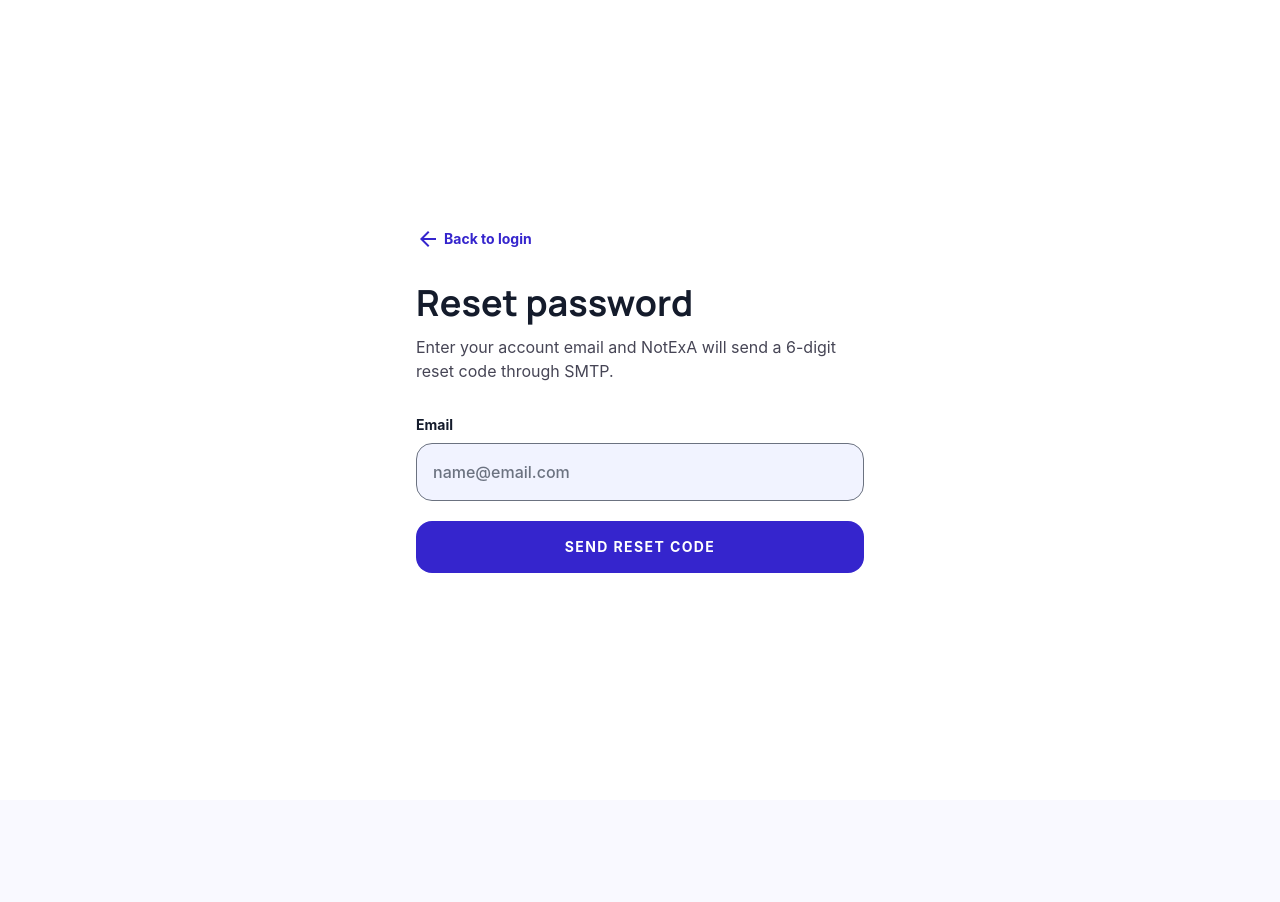
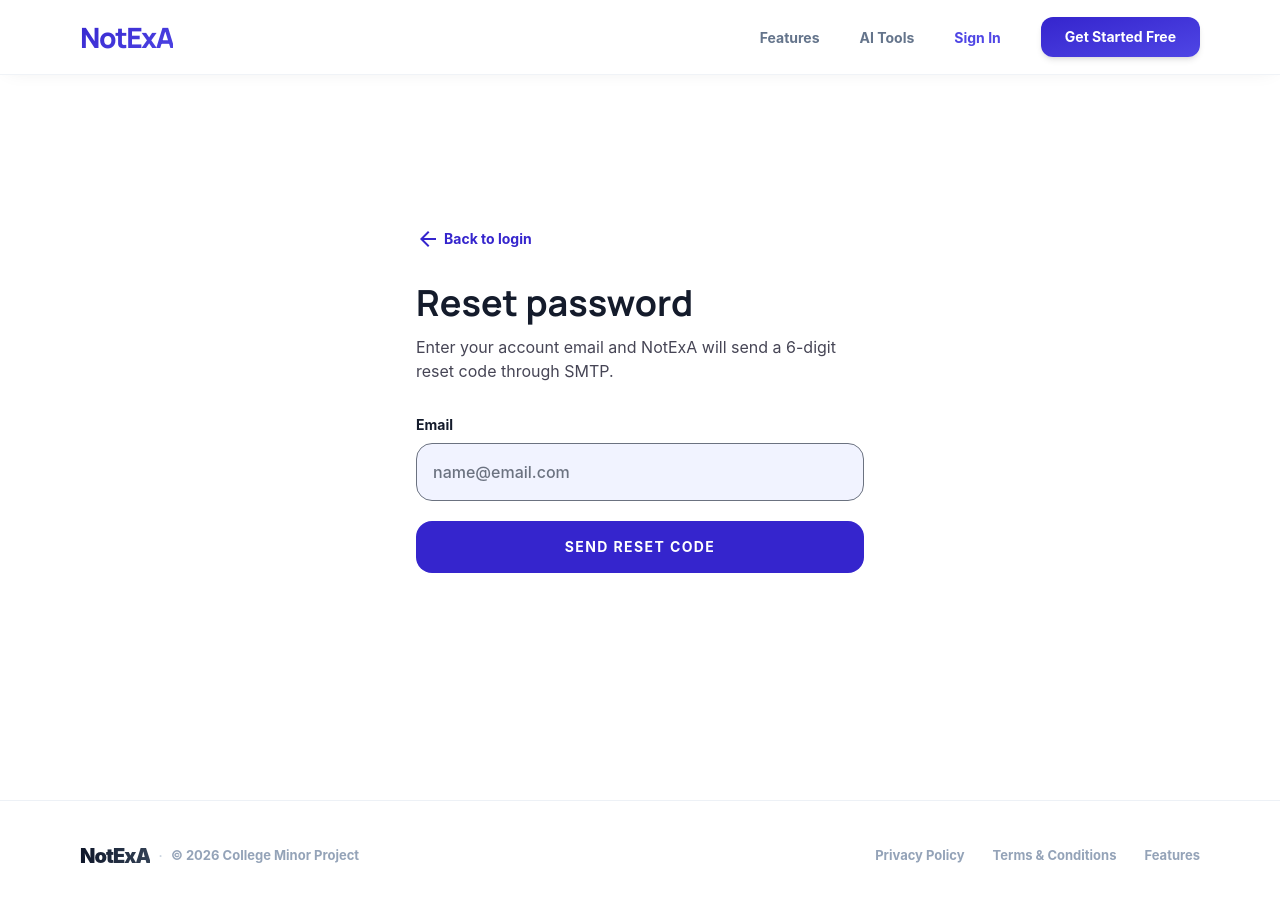
Before and after one commit to mahendrajungthapa/notexa, a Next.js app in the folder frontend/: page /auth/forgot-password in a window 1280 px wide. Shown: the top 902 px of the page. Before the commit the page ends 800 px from the top, so only its background shows below. Built offline with nearby package versions, Linux system fonts and the light colour scheme; no server answers.

Commit message:
Unify public header footer and legal pages

```diff
--- a/frontend/src/app/auth/forgot-password/page.tsx
+++ b/frontend/src/app/auth/forgot-password/page.tsx
@@ -5,6 +5,8 @@ import Link from 'next/link';
 import { useRouter } from 'next/navigation';
 import toast from 'react-hot-toast';
 import { authApi } from '@/services/api';
+import AuthHeader from '@/components/AuthHeader';
+import SiteFooter from '@/components/SiteFooter';
 
 export default function ForgotPasswordPage() {
   const router = useRouter();
@@ -53,7 +55,9 @@ export default function ForgotPasswordPage() {
   };
 
   return (
-    <main className="min-h-screen flex items-center justify-center bg-surface-container-lowest px-5 sm:px-6 py-10 sm:py-12">
+    <>
+    <AuthHeader active="login" />
+    <main className="min-h-screen flex items-center justify-center bg-surface-container-lowest px-5 sm:px-6 py-24">
       <div className="w-full max-w-md">
         <Link href="/auth/login" className="mb-8 inline-flex items-center text-sm font-bold text-primary hover:opacity-80">
           <span className="material-symbols-outlined mr-1 text-base">arrow_back</span>
@@ -144,5 +148,7 @@ export default function ForgotPasswordPage() {
         )}
       </div>
     </main>
+    <SiteFooter />
+    </>
   );
 }
--- a/frontend/src/app/auth/login/page.tsx
+++ b/frontend/src/app/auth/login/page.tsx
@@ -7,6 +7,7 @@ import { authApi } from '@/services/api';
 import { useAuthStore } from '@/contexts/authStore';
 import toast from 'react-hot-toast';
 import AuthHeader from '@/components/AuthHeader';
+import SiteFooter from '@/components/SiteFooter';
 
 export default function LoginPage() {
   const router = useRouter();
@@ -40,9 +41,9 @@ export default function LoginPage() {
   return (
     <>
     <AuthHeader active="login" />
-    <main className="min-h-screen grid lg:grid-cols-2 pt-16">
+    <main className="min-h-screen bg-surface-container-lowest px-4 py-24 sm:px-6 flex items-center justify-center">
       {/* Section 1: Brand Message / Visual side (Left side on Desktop) */}
-      <section className="relative overflow-hidden flex flex-col justify-center px-8 lg:px-24 py-16 lg:py-0 bg-surface-container-low textured-bg min-h-[50vh] lg:min-h-screen">
+      <section className="hidden">
         {/* Background Decorative Element */}
         <div className="absolute -top-24 -left-24 w-96 h-96 bg-primary-fixed-dim/30 rounded-full blur-[120px]"></div>
 
@@ -88,8 +89,8 @@ export default function LoginPage() {
       </section>
 
       {/* Section 2: Auth / Login Flow side (Right side on Desktop) */}
-      <section className="flex flex-col justify-center items-center px-8 lg:px-20 py-20 lg:py-0 bg-surface-container-lowest min-h-screen">
-        <div className="w-full max-w-md">
+      <section className="w-full max-w-md">
+        <div className="w-full">
           <div className="mb-10 text-center">
             <h2 className="text-4xl font-headline font-bold text-on-surface mb-3 tracking-tight">Welcome back</h2>
             <p className="text-on-surface-variant font-body">Log in to your NotExA Account</p>
@@ -202,13 +203,14 @@ export default function LoginPage() {
           <div className="mt-16 text-center">
             <p className="text-[10px] text-outline-variant font-bold uppercase tracking-[0.2em] leading-loose max-w-xs mx-auto">
               By signing in, you agree to our <br />
-              <Link className="hover:text-on-surface transition-colors" href="#">Terms of Service</Link> &amp;
-              <Link className="hover:text-on-surface transition-colors ml-1" href="#">Privacy Policy</Link>
+              <Link className="hover:text-on-surface transition-colors" href="/terms-and-conditions">Terms of Service</Link> &amp;
+              <Link className="hover:text-on-surface transition-colors ml-1" href="/privacy-policy">Privacy Policy</Link>
             </p>
           </div>
         </div>
       </section>
     </main>
+    <SiteFooter />
     </>
   );
 }
--- /dev/null
+++ b/frontend/src/app/privacy-policy/page.tsx
@@ -0,0 +1,35 @@
+import AuthHeader from '@/components/AuthHeader';
+import SiteFooter from '@/components/SiteFooter';
+
+export default function PrivacyPolicyPage() {
+  return (
+    <>
+      <AuthHeader />
+      <main className="min-h-screen bg-[#f8f9ff] px-6 py-28 lg:px-20">
+        <article className="mx-auto max-w-3xl rounded-3xl border border-slate-200 bg-white p-6 shadow-sm sm:p-10">
+          <p className="text-xs font-black uppercase tracking-[0.25em] text-indigo-600">NotExA</p>
+          <h1 className="mt-3 text-3xl font-black tracking-tight text-slate-950 sm:text-4xl">Privacy Policy</h1>
+          <p className="mt-4 text-sm font-semibold leading-7 text-slate-500">
+            NotExA stores the account, notes, files, collaboration, and friend data needed to run the study workspace. We use this data to authenticate users, sync notes, manage sharing permissions, send verification or password reset emails, and operate admin-managed AI features.
+          </p>
+
+          <div className="mt-8 space-y-7 text-sm leading-7 text-slate-600">
+            <section>
+              <h2 className="text-lg font-black text-slate-900">Data We Collect</h2>
+              <p className="mt-2">We collect profile details, login credentials, notes, uploaded files, friend relationships, sharing activity, and app settings. Email verification and reset codes are stored only as hashes with expiry times.</p>
+            </section>
+            <section>
+              <h2 className="text-lg font-black text-slate-900">How Data Is Used</h2>
+              <p className="mt-2">Your data is used to provide the NotExA app experience, including note editing, file preview, sharing, real-time collaboration, SMTP emails, and AI requests through server-side admin API keys.</p>
+            </section>
+            <section>
+              <h2 className="text-lg font-black text-slate-900">Your Control</h2>
+              <p className="mt-2">You control what you create and share. Admins can manage platform settings and user status. You can delete notes and files from your workspace subject to app retention and backup practices.</p>
+            </section>
+          </div>
+        </article>
+      </main>
+      <SiteFooter />
+    </>
+  );
+}
--- /dev/null
+++ b/frontend/src/app/terms-and-conditions/page.tsx
@@ -0,0 +1,35 @@
+import AuthHeader from '@/components/AuthHeader';
+import SiteFooter from '@/components/SiteFooter';
+
+export default function TermsAndConditionsPage() {
+  return (
+    <>
+      <AuthHeader />
+      <main className="min-h-screen bg-[#f8f9ff] px-6 py-28 lg:px-20">
+        <article className="mx-auto max-w-3xl rounded-3xl border border-slate-200 bg-white p-6 shadow-sm sm:p-10">
+          <p className="text-xs font-black uppercase tracking-[0.25em] text-indigo-600">NotExA</p>
+          <h1 className="mt-3 text-3xl font-black tracking-tight text-slate-950 sm:text-4xl">Terms & Conditions</h1>
+          <p className="mt-4 text-sm font-semibold leading-7 text-slate-500">
+            By using NotExA, you agree to use the platform responsibly for note-taking, file management, collaboration, and study workflows.
+          </p>
+
+          <div className="mt-8 space-y-7 text-sm leading-7 text-slate-600">
+            <section>
+              <h2 className="text-lg font-black text-slate-900">Account Responsibility</h2>
+              <p className="mt-2">Keep your login details secure. You are responsible for activity from your account and for ensuring shared notes and files are appropriate to share with collaborators.</p>
+            </section>
+            <section>
+              <h2 className="text-lg font-black text-slate-900">Content & Files</h2>
+              <p className="mt-2">Only upload files and notes you have the right to store or share. Do not use NotExA to distribute harmful, illegal, or unauthorized content.</p>
+            </section>
+            <section>
+              <h2 className="text-lg font-black text-slate-900">AI Features</h2>
+              <p className="mt-2">AI output is generated through admin-configured providers and should be reviewed before use. NotExA is a study assistant, not a replacement for your own judgment or academic requirements.</p>
+            </section>
+          </div>
+        </article>
+      </main>
+      <SiteFooter />
+    </>
+  );
+}
--- a/frontend/src/components/AuthHeader.tsx
+++ b/frontend/src/components/AuthHeader.tsx
@@ -1,7 +1,6 @@
 'use client';
 
 import Link from 'next/link';
-import { FileText } from 'lucide-react';
 
 type AuthHeaderProps = {
   active?: 'login' | 'register';
@@ -9,29 +8,33 @@ type AuthHeaderProps = {
 
 export default function AuthHeader({ active }: AuthHeaderProps) {
   return (
-    <header className="fixed inset-x-0 top-0 z-50 border-b border-white/20 bg-white/85 backdrop-blur-xl shadow-sm">
-      <div className="mx-auto flex h-16 max-w-7xl items-center justify-between px-4 sm:px-6 lg:px-8">
-        <Link href="/" className="flex items-center gap-3">
-          <span className="flex h-9 w-9 items-center justify-center rounded-xl bg-indigo-600 text-white shadow-md shadow-indigo-600/20">
-            <FileText size={19} strokeWidth={2.5} />
-          </span>
-          <span className="text-xl font-black tracking-tight text-slate-900">NotExA</span>
+    <header className="fixed left-0 right-0 top-0 z-50 border-b border-slate-200/50 bg-white/85 px-6 py-4 shadow-[0_2px_20px_-8px_rgba(0,0,0,0.1)] backdrop-blur-xl transition-all duration-300 lg:px-20">
+      <div className="mx-auto flex max-w-[1400px] items-center justify-between">
+        <Link href="/" className="flex items-center gap-1.5 group">
+          <span className="text-[28px] font-black tracking-tighter bg-gradient-to-br from-[#3525cd] to-[#4f46e5] bg-clip-text text-transparent group-hover:opacity-90 transition-opacity font-headline">NotExA</span>
         </Link>
 
-        <nav className="flex items-center gap-2">
+        <nav className="hidden items-center gap-10 md:flex">
+          <Link href="/#features" className="text-[14px] font-bold text-slate-500 hover:text-indigo-600 transition-colors duration-200">Features</Link>
+          <Link href="/#ai-tools" className="text-[14px] font-bold text-slate-500 hover:text-indigo-600 transition-colors duration-200">AI Tools</Link>
           <Link
             href="/auth/login"
-            className={`rounded-xl px-3 py-2 text-sm font-bold transition ${active === 'login' ? 'bg-indigo-50 text-indigo-700' : 'text-slate-600 hover:bg-slate-50 hover:text-slate-900'}`}
+            className={`text-[14px] font-bold transition-colors duration-200 ${active === 'login' ? 'text-indigo-600' : 'text-slate-500 hover:text-indigo-600'}`}
           >
-            Login
+            Sign In
           </Link>
           <Link
             href="/auth/register"
-            className={`rounded-xl px-3 py-2 text-sm font-bold transition ${active === 'register' ? 'bg-indigo-600 text-white shadow-sm' : 'bg-slate-900 text-white hover:bg-slate-800'}`}
+            className={`rounded-xl px-6 py-2.5 text-sm font-bold shadow-md transition-all duration-200 hover:-translate-y-0.5 hover:shadow-lg ${active === 'register' ? 'bg-slate-900 text-white' : 'bg-gradient-to-br from-[#3525cd] to-[#4f46e5] text-white'}`}
           >
-            Register
+            Get Started Free
           </Link>
         </nav>
+
+        <div className="flex gap-2 md:hidden">
+          <Link href="/auth/login" className={`px-4 py-2 text-sm font-bold ${active === 'login' ? 'text-indigo-600' : 'text-slate-600'}`}>Login</Link>
+          <Link href="/auth/register" className="px-4 py-2 bg-gradient-to-br from-[#3525cd] to-[#4f46e5] text-white rounded-xl text-sm font-bold shadow">Sign Up</Link>
+        </div>
       </div>
     </header>
   );
--- /dev/null
+++ b/frontend/src/components/SiteFooter.tsx
@@ -0,0 +1,21 @@
+import Link from 'next/link';
+
+export default function SiteFooter() {
+  return (
+    <footer className="border-t border-slate-200/60 bg-white">
+      <div className="mx-auto flex max-w-[1400px] flex-col items-center justify-between gap-6 px-6 py-10 text-center md:flex-row md:text-left lg:px-20">
+        <div className="flex flex-col items-center gap-2 sm:flex-row">
+          <span className="text-[20px] font-black tracking-tighter bg-gradient-to-r from-slate-900 to-slate-700 bg-clip-text text-transparent">NotExA</span>
+          <span className="hidden text-slate-300 sm:inline">·</span>
+          <p className="text-[13px] font-bold text-slate-400">© 2026 College Minor Project</p>
+        </div>
+
+        <div className="flex flex-wrap justify-center gap-x-7 gap-y-3">
+          <Link href="/privacy-policy" className="text-[13px] font-bold text-slate-400 hover:text-indigo-600 transition-colors">Privacy Policy</Link>
+          <Link href="/terms-and-conditions" className="text-[13px] font-bold text-slate-400 hover:text-indigo-600 transition-colors">Terms & Conditions</Link>
+          <Link href="/#features" className="text-[13px] font-bold text-slate-400 hover:text-indigo-600 transition-colors">Features</Link>
+        </div>
+      </div>
+    </footer>
+  );
+}
```
Also changed, not shown: frontend/src/app/auth/register/page.tsx (+8 -6 lines), frontend/src/app/page.tsx (+4 -44 lines), frontend/src/app/u/[username]/page.tsx (+8 -6 lines).
